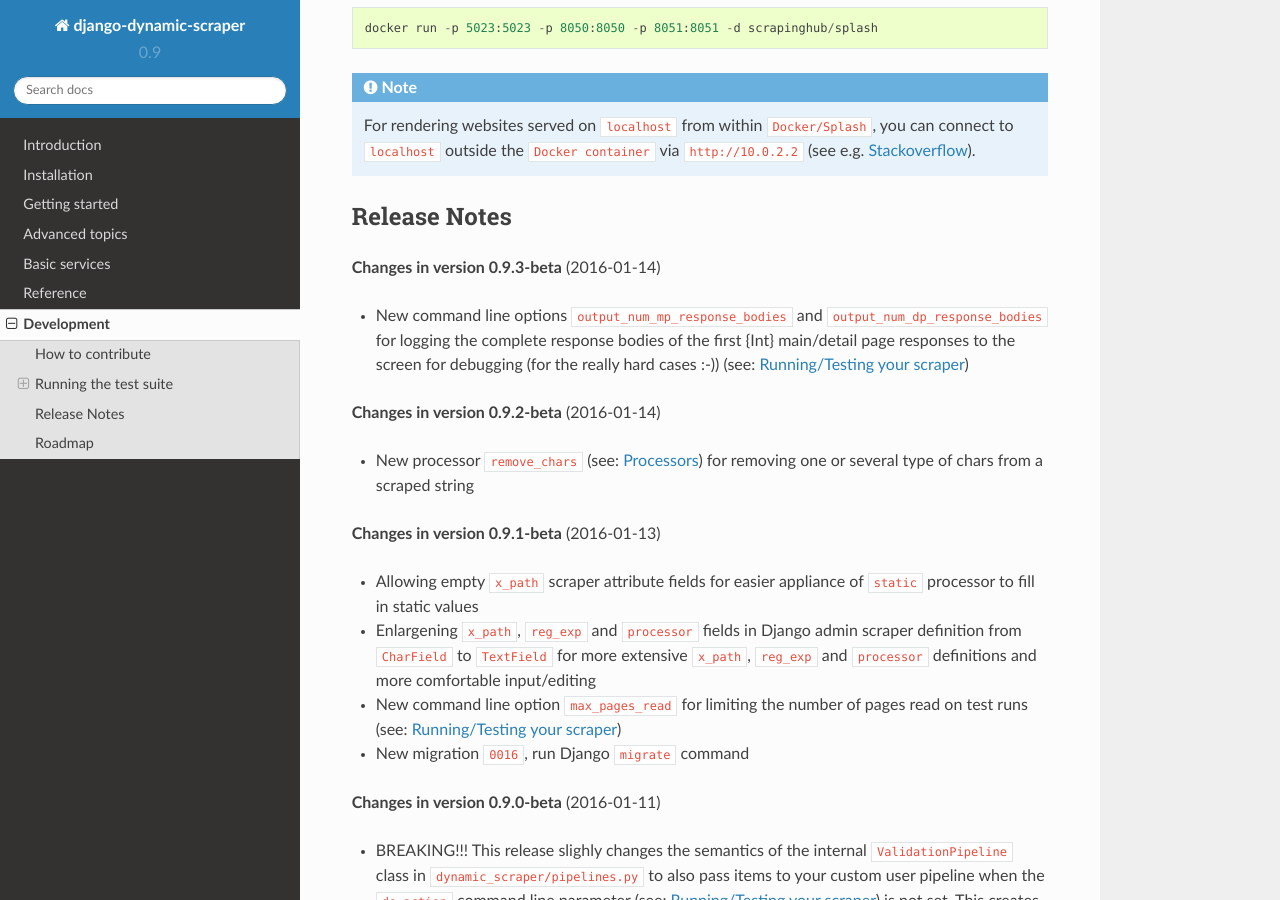
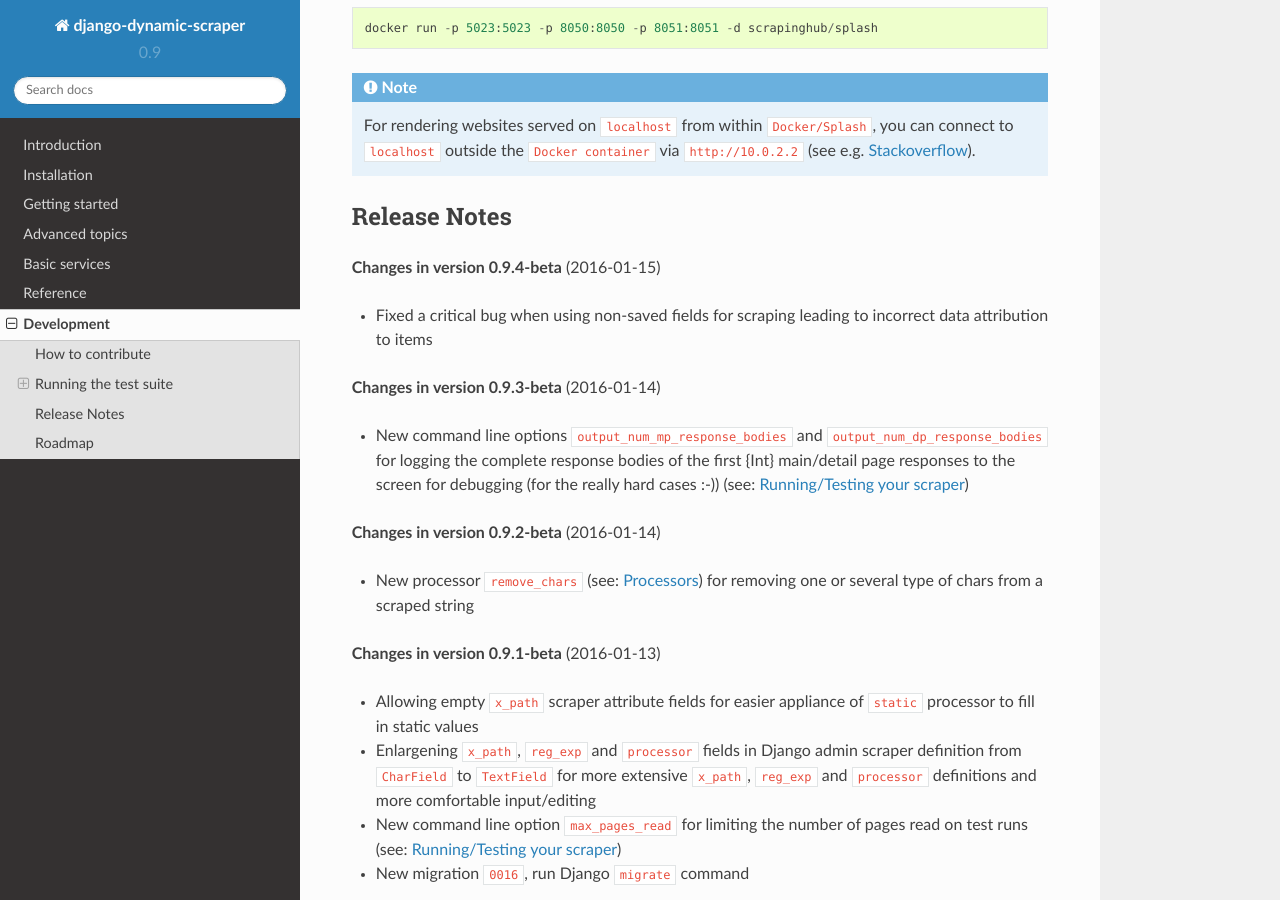
Before and after one commit to dev02019/django-dynamic-scraper, a Sphinx documentation site: the page built from docs/development.rst, in a window 1280 px wide and 900 px high, scrolled down 2148 px. Built offline with Sphinx 7.4.7 and the Read the Docs theme 2.0.0, drawn with Linux system fonts in a browser that asks for light colours.

```diff
--- a/docs/development.rst
+++ b/docs/development.rst
@@ -94,6 +94,10 @@ Docker container can be run with::
 
 Release Notes
 =============
+**Changes in version 0.9.4-beta** (2016-01-15)
+
+* Fixed a critical bug when using non-saved fields for scraping leading to incorrect data attribution to items
+
 **Changes in version 0.9.3-beta** (2016-01-14)
 
 * New command line options ``output_num_mp_response_bodies`` and ``output_num_dp_response_bodies``
--- a/setup.py
+++ b/setup.py
@@ -4,7 +4,7 @@ import os
 
 setup(
     name='django-dynamic-scraper',
-    version='0.9.3',
+    version='0.9.4',
     description='Creating Scrapy scrapers via the Django admin interface',
     author='Holger Drewes',
     author_email='Holger.Drewes@gmail.com',
```
